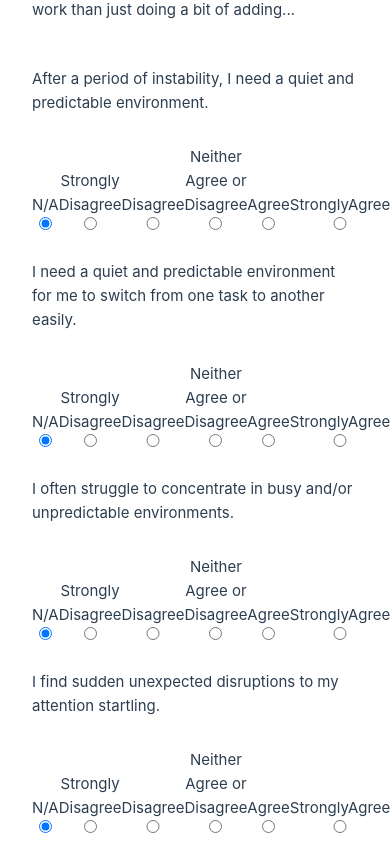
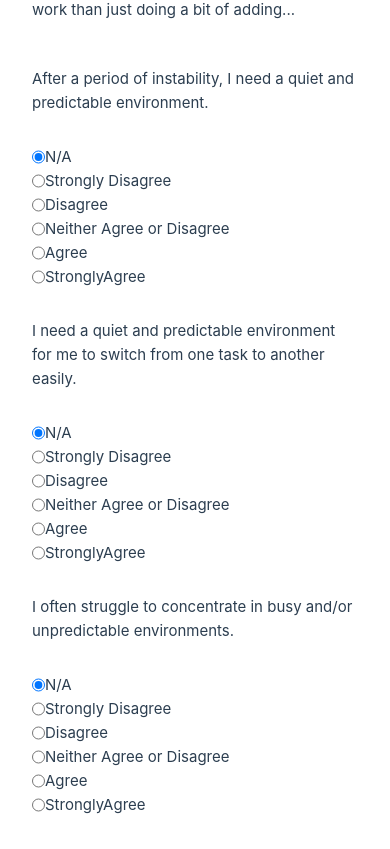
Before and after one commit to DLCIncluded/MQ, a Vue app in the folder app/: page / in a window 390 px wide. Shown: the part 853-1702 px from the top of the page. Built offline with nearby package versions, Linux system fonts and the light colour scheme.

Commit message:
updated style for mobile

```diff
--- a/app/src/App.vue
+++ b/app/src/App.vue
@@ -164,8 +164,6 @@ export default {
 	display: flex;
 	flex-direction: column-reverse;
 	text-align: center;
-
-
 }
 .submit {
 	display: flex;
@@ -188,4 +186,18 @@ strong{
 .wrapper>p {
 	margin:1em 0;
 }
+
+@media only screen and (max-width: 600px) {
+	.selections {
+		display:flex;
+		flex-direction: column;
+		flex-wrap: nowrap;
+	}
+	.selections>p {
+		flex-grow:1;
+		display: flex;
+		flex-direction: row;
+		text-align: center;
+	}
+}
 </style>
```
